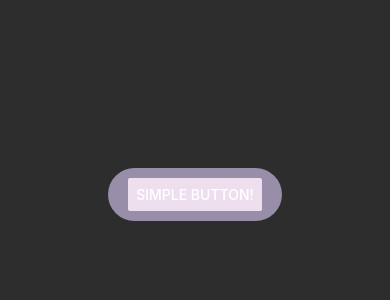
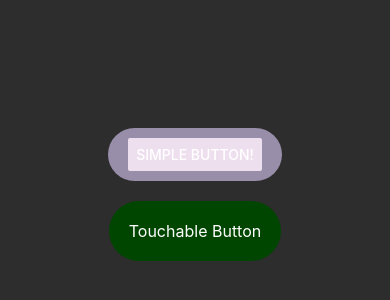
Before and after one commit to jaamaalxyz/rn-expo-animated-buttons, a React Native app: screen / in a window 390 px wide. Shown: the part 228-528 px from the top of the page. Built offline with nearby package versions, Linux system fonts and the light colour scheme.

Commit message:
add button with TouchableOpacity

```diff
--- a/App.js
+++ b/App.js
@@ -1,5 +1,12 @@
 import { StatusBar } from 'expo-status-bar';
-import { Alert, Button, StyleSheet, View } from 'react-native';
+import {
+  Alert,
+  Button,
+  StyleSheet,
+  Text,
+  TouchableOpacity,
+  View,
+} from 'react-native';
 
 export default function App() {
   return (
@@ -14,6 +21,15 @@ export default function App() {
           color={'#EEDFEE'}
         />
       </View>
+      <View style={{ marginVertical: 10 }} />
+      <TouchableOpacity
+        onPress={() => {
+          Alert.alert('Touchable button pressed!');
+        }}
+        style={[styles.wrapper, styles.touchableButton]}
+      >
+        <Text style={styles.textStyle}>Touchable Button</Text>
+      </TouchableOpacity>
     </View>
   );
 }
@@ -33,4 +49,12 @@ const styles = StyleSheet.create({
   simpleButton: {
     backgroundColor: '#988EAA',
   },
+  touchableButton: {
+    backgroundColor: '#004600',
+  },
+  textStyle: {
+    color: 'white',
+    fontSize: 16,
+    paddingVertical: 10,
+  },
 });
```
